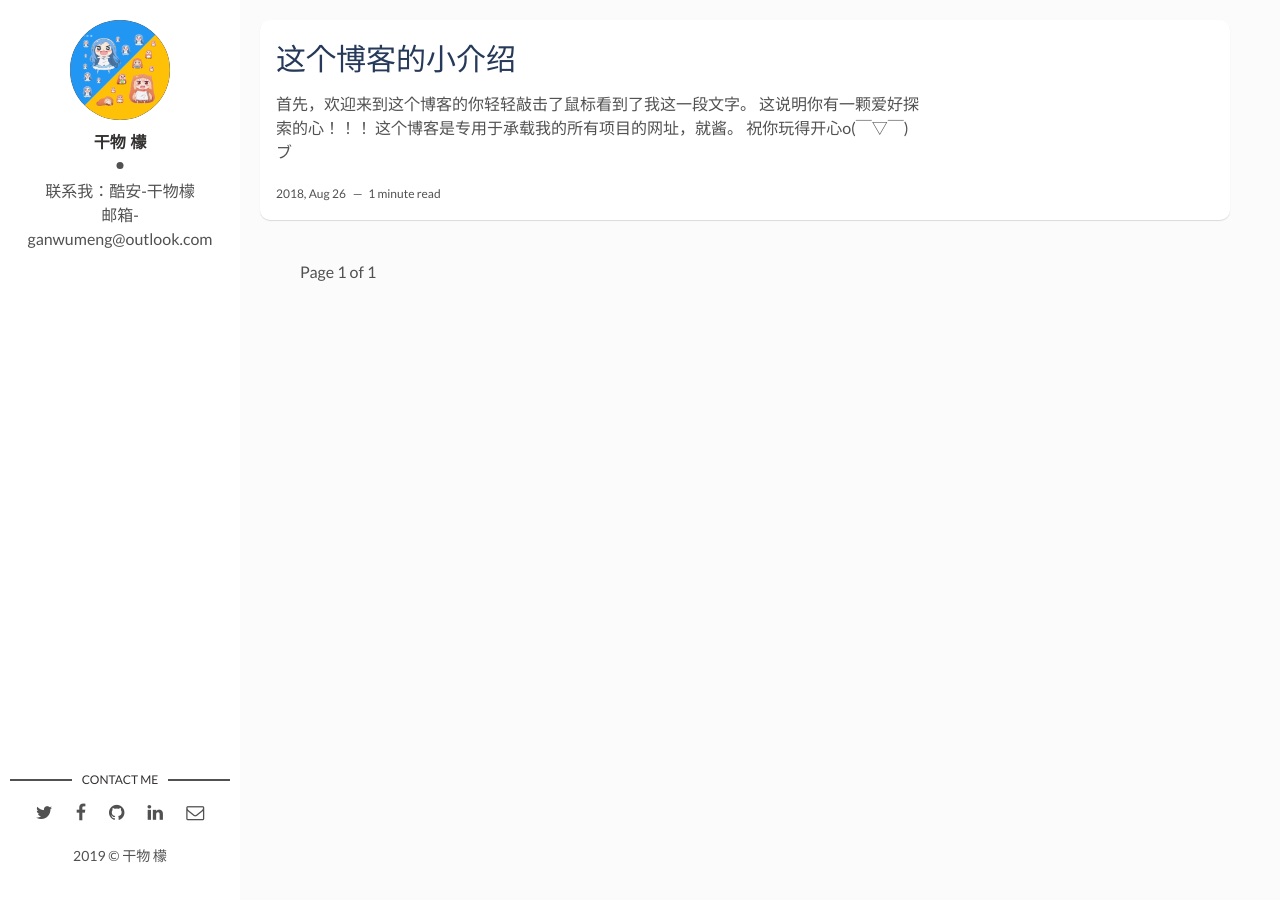
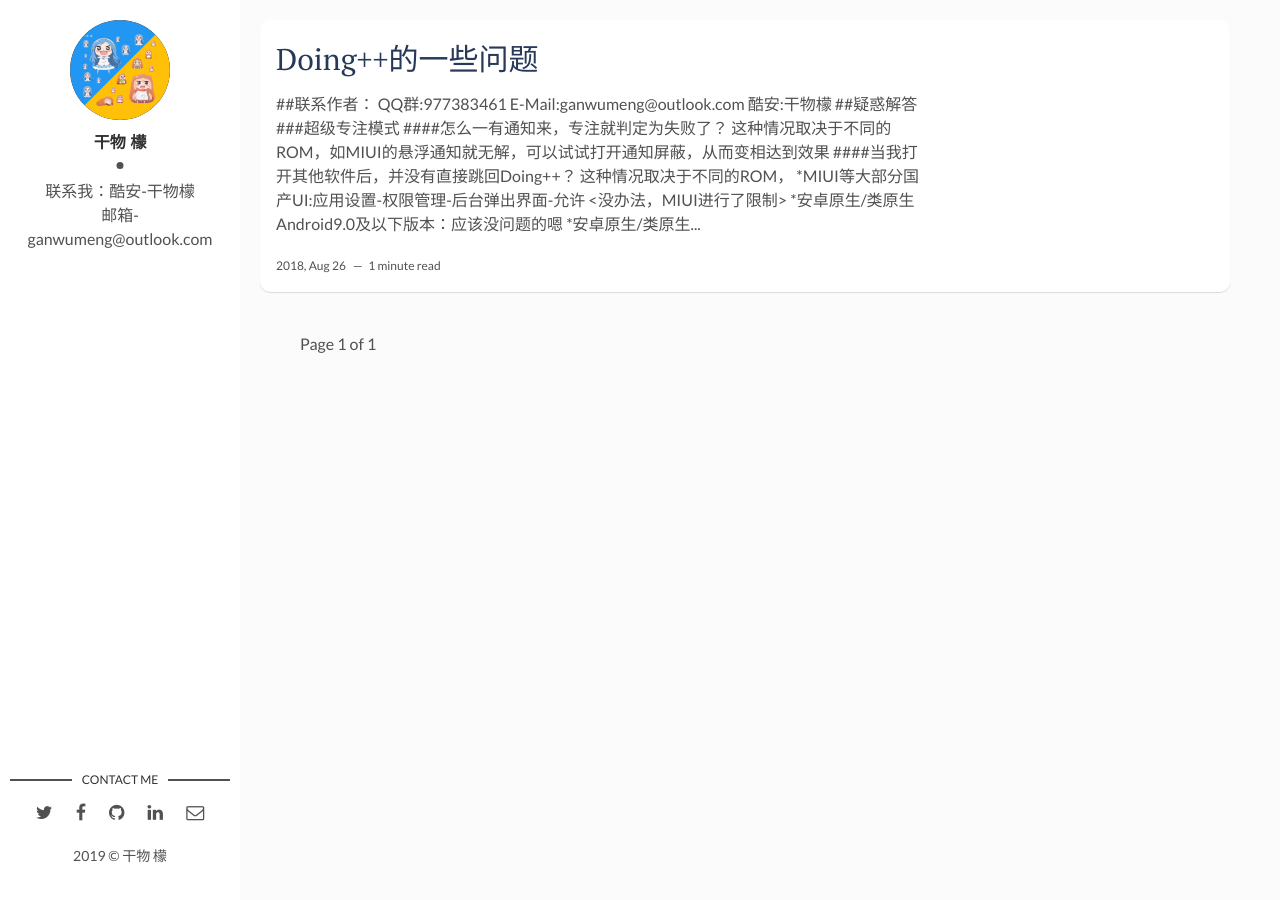
Before and after one commit to GanWuM/ganwum.github.io, a Jekyll site: the page built from index.html, in a window 1280 px wide. Built offline with Jekyll 4.4.1, drawn with Linux system fonts in a browser that asks for light colours; the list of posts is cut into pages by our own code.

Commit message:
Update 2018-06-28-my-first.markdown

```diff
--- a/_posts/2018-06-28-my-first.markdown
+++ b/_posts/2018-06-28-my-first.markdown
@@ -1,14 +1,25 @@
 ---
 layout: post
-title: 这个博客的小介绍
+title: Doing++的一些问题
 date: 2018-08-26 17:40:32 +0800
-description: emmmmmm最好第一次先看看
+description: ~~~
 img:  # Add image post (optional)
 fig-caption: # Add figcaption (optional)
-tags: [简介]
+tags: [Doing++]
 ---
-首先，欢迎来到这个博客的你轻轻敲击了鼠标看到了我这一段文字。
-这说明你有一颗爱好探索的心！！！
 
-这个博客是专用于承载我的所有项目的网址，就酱。
-祝你玩得开心o(*￣▽￣*)ブ
+##联系作者：
+QQ群:977383461
+E-Mail:ganwumeng@outlook.com
+酷安:干物檬
+
+##疑惑解答
+###超级专注模式
+####怎么一有通知来，专注就判定为失败了？
+这种情况取决于不同的ROM，如MIUI的悬浮通知就无解，可以试试打开通知屏蔽，从而变相达到效果
+
+####当我打开其他软件后，并没有直接跳回Doing++？
+这种情况取决于不同的ROM，
+*MIUI等大部分国产UI:应用设置-权限管理-后台弹出界面-允许 <没办法，MIUI进行了限制>
+*安卓原生/类原生 Android9.0及以下版本：应该没问题的嗯
+*安卓原生/类原生 Android10.0及以上版本：Doing++-我-权限中心-无障碍服务-找到Doing++并开启 <这是谷歌在Android Q中新加的限制>
```
